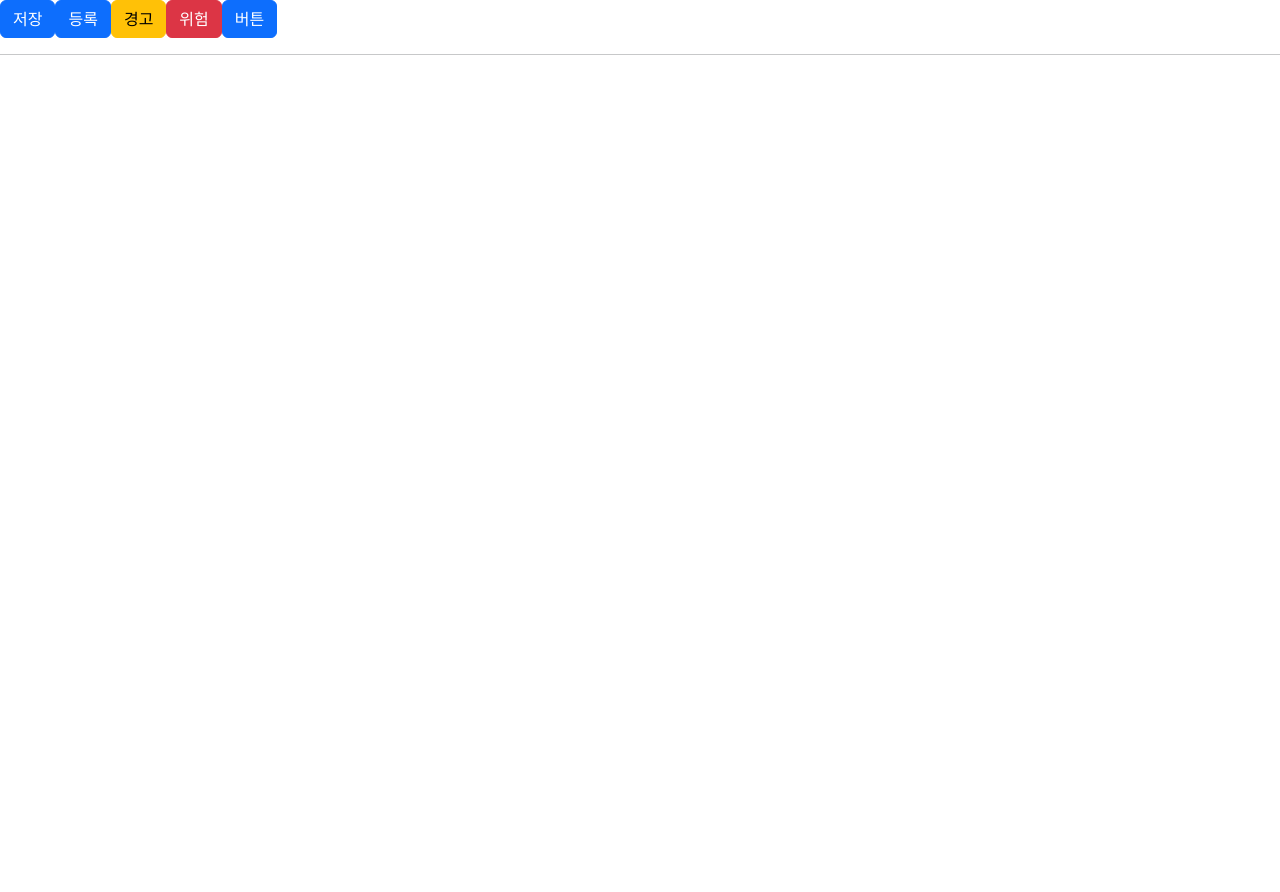
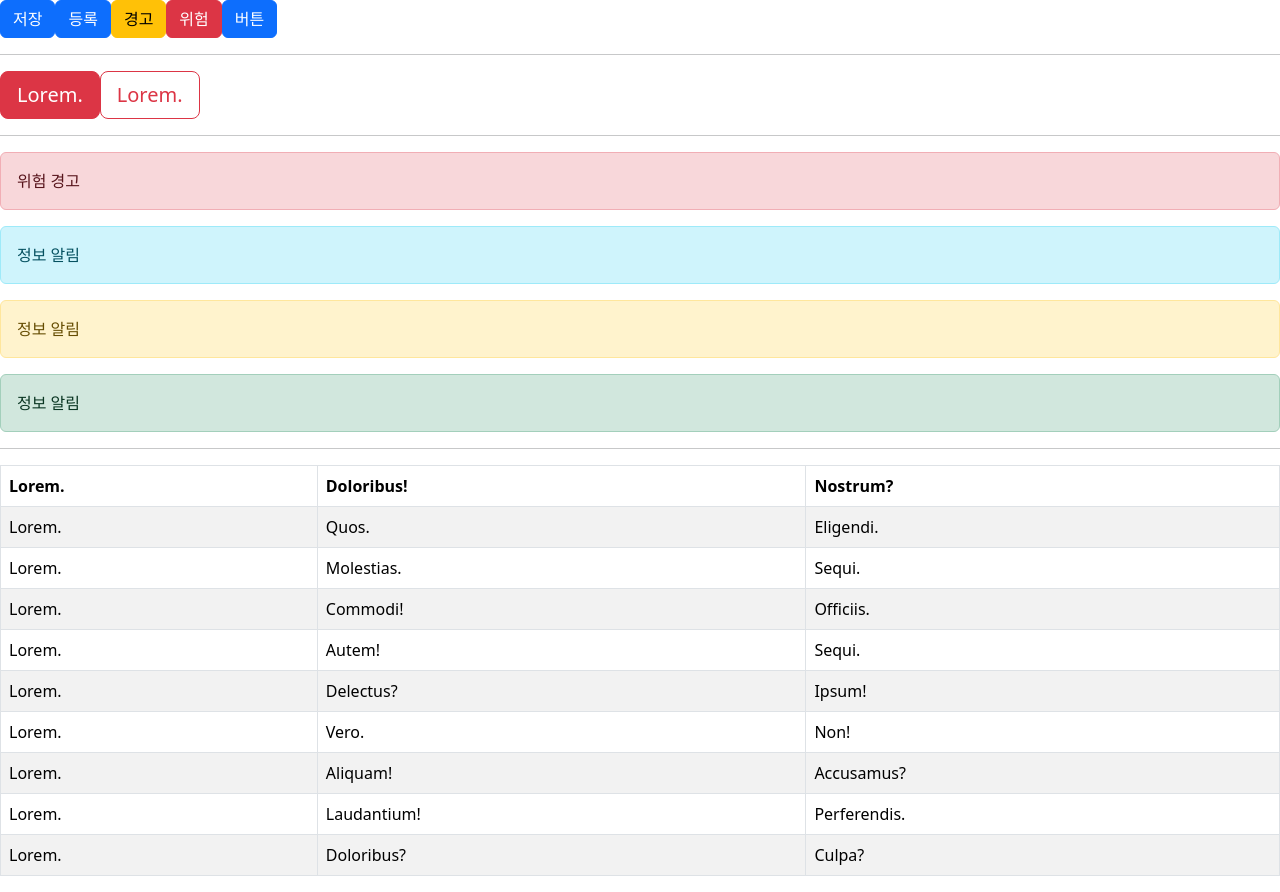
Before and after one commit to minki-jeon/react_lecture, a React (Vite) app: page / in a window 1280 px wide. Before the commit the page ends 800 px from the top, so only its background shows below. Built offline with nearby package versions, Linux system fonts and the light colour scheme.

Commit message:
React Bootstrap - Button, Alert, Table

```diff
--- a/src/App16.jsx
+++ b/src/App16.jsx
@@ -1,4 +1,4 @@
-import { Button } from "react-bootstrap";
+import { Button, Alert, Table } from "react-bootstrap";
 
 function App16() {
   return (
@@ -9,6 +9,78 @@ function App16() {
       <Button variant="danger">위험</Button>
       <Button>버튼 </Button>
       <hr />
+
+      <button className="btn btn-outline-danger btn-lg">Lorem.</button>
+      <Button variant="outline-danger" size="lg">
+        Lorem.
+      </Button>
+      <hr />
+      <Alert variant="danger">위험 경고</Alert>
+      <Alert variant="info">정보 알림</Alert>
+      <Alert variant="warning">정보 알림</Alert>
+      <Alert variant="success">정보 알림</Alert>
+      {/*  연습 : Alert 만들어보기*/}
+      <hr />
+      {/*  연습 : Table component 사용해서 아래와 같은 table 만들어보기  */}
+      {/*table.table.table-striped.table-bordered.table-hover>thead>tr>th*3>lorem1^^^tbody>tr*3>td*3>lorem1*/}
+      <Table striped={true} bordered={true} hover={true}>
+        {/*<table className="table table-striped table-bordered table-hover">*/}
+        <thead>
+          <tr>
+            <th>Lorem.</th>
+            <th>Doloribus!</th>
+            <th>Nostrum?</th>
+          </tr>
+        </thead>
+        <tbody>
+          <tr>
+            <td>Lorem.</td>
+            <td>Quos.</td>
+            <td>Eligendi.</td>
+          </tr>
+          <tr>
+            <td>Lorem.</td>
+            <td>Molestias.</td>
+            <td>Sequi.</td>
+          </tr>
+          <tr>
+            <td>Lorem.</td>
+            <td>Commodi!</td>
+            <td>Officiis.</td>
+          </tr>
+          <tr>
+            <td>Lorem.</td>
+            <td>Autem!</td>
+            <td>Sequi.</td>
+          </tr>
+          <tr>
+            <td>Lorem.</td>
+            <td>Delectus?</td>
+            <td>Ipsum!</td>
+          </tr>
+          <tr>
+            <td>Lorem.</td>
+            <td>Vero.</td>
+            <td>Non!</td>
+          </tr>
+          <tr>
+            <td>Lorem.</td>
+            <td>Aliquam!</td>
+            <td>Accusamus?</td>
+          </tr>
+          <tr>
+            <td>Lorem.</td>
+            <td>Laudantium!</td>
+            <td>Perferendis.</td>
+          </tr>
+          <tr>
+            <td>Lorem.</td>
+            <td>Doloribus?</td>
+            <td>Culpa?</td>
+          </tr>
+        </tbody>
+        {/*</table>*/}
+      </Table>
     </>
   );
 }
```
